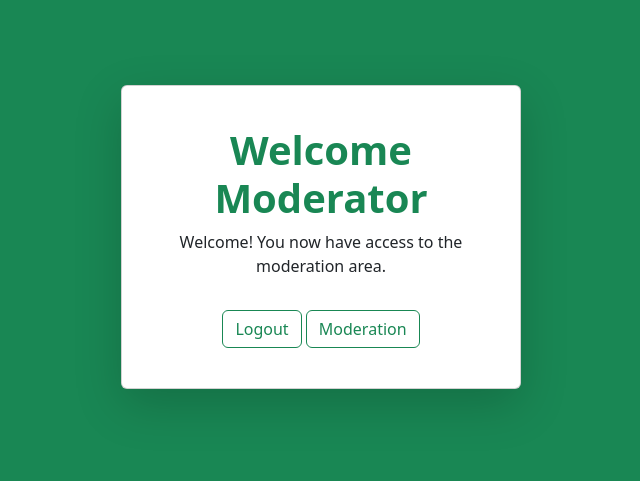
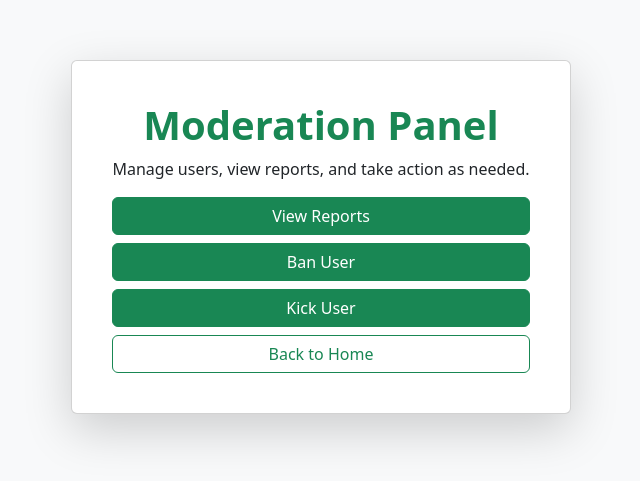
Before and after one commit to JurSchuijt712/LoginBloxoshop, a website: page public/approved.html in a window 1280 px wide. Shown: the part 163-644 px from the top of the page, without its empty margins (319-959 px from the left). Drawn offline with nearby package versions, Linux system fonts and the light colour scheme.

Commit message:
Update approved.html

```diff
--- a/public/approved.html
+++ b/public/approved.html
@@ -3,17 +3,22 @@
 <head>
   <link rel="icon" href="mylogo.png" type="BloxoShop-removebg-preview/png">
   <meta charset="UTF-8">
-  <title>Approved</title>
+  <title>Moderation Panel</title>
   <link href="https://cdn.jsdelivr.net/npm/bootstrap@5.3.2/dist/css/bootstrap.min.css" rel="stylesheet">
 </head>
-<body class="bg-success d-flex align-items-center justify-content-center vh-100">
+<body class="bg-light d-flex align-items-center justify-content-center vh-100">
 
-  <div class="card shadow-lg p-4 text-center" style="max-width: 400px;">
+  <div class="card shadow-lg p-4 text-center" style="max-width: 500px;">
     <div class="card-body">
-      <h1 class="card-title text-success fw-bold">Welcome Moderator</h1>
-      <p class="card-text">Welcome! You now have access to the moderation area.</p>
-      <a href="/" class="btn btn-outline-success mt-3">Logout</a>
-<a href="New.html" class="btn btn-outline-success mt-3">Moderation</a>
+      <h1 class="card-title text-success fw-bold">Moderation Panel</h1>
+      <p class="card-text">Manage users, view reports, and take action as needed.</p>
+
+      <div class="d-grid gap-2">
+        <a href="#" class="btn btn-success">View Reports</a>
+        <a href="#" class="btn btn-success">Ban User</a>
+        <a href="#" class="btn btn-success">Kick User</a>
+        <a href="#" class="btn btn-outline-success">Back to Home</a>
+      </div>
     </div>
   </div>
 
```
